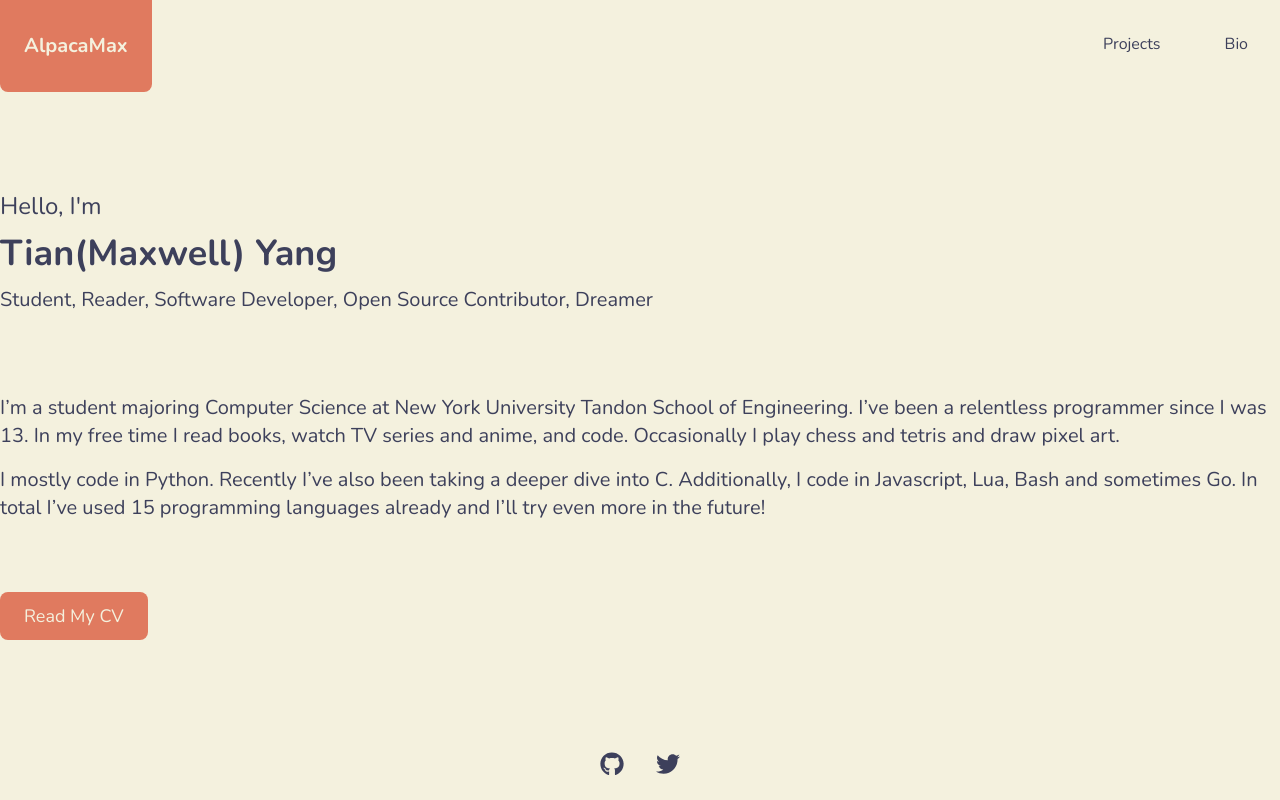
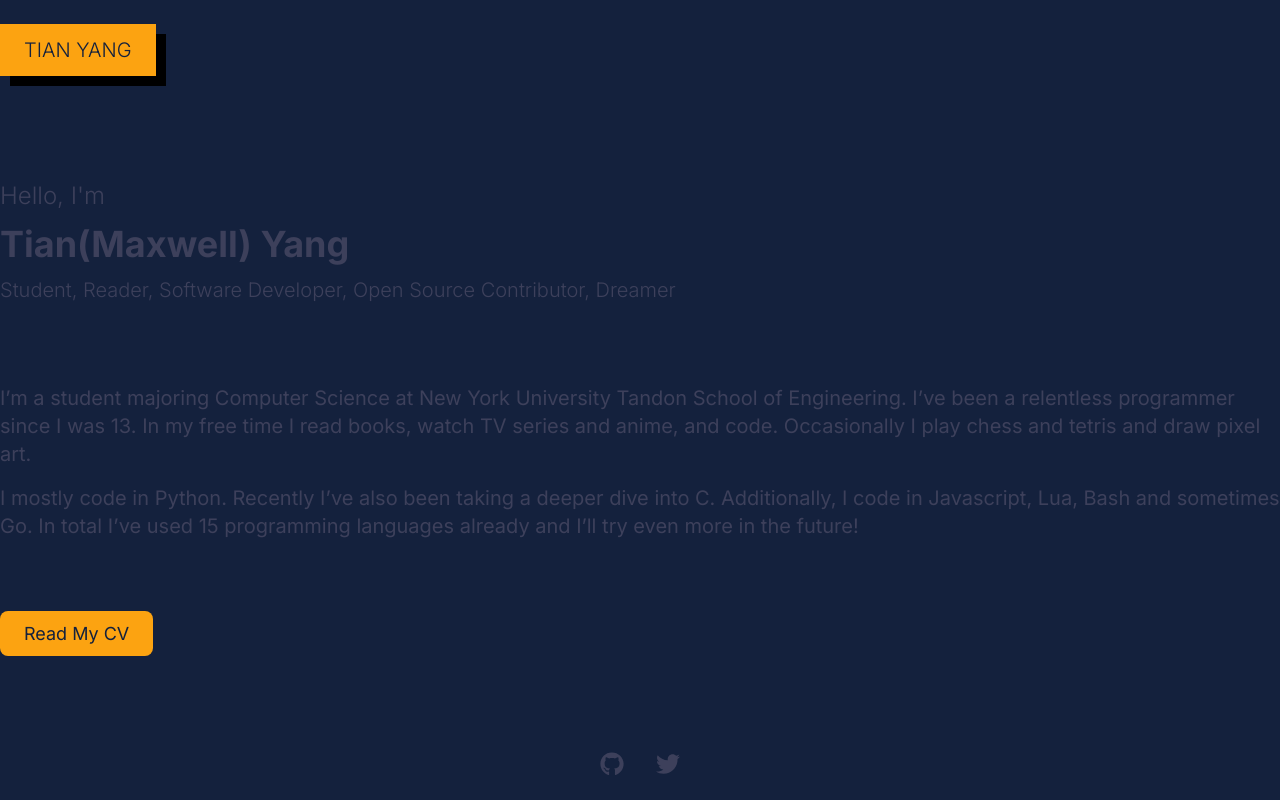
Before and after one commit to AlpacaMax/AlpacaMax.github.io, a Next.js app: page / in a window 1280 px wide. Built offline with nearby package versions, Linux system fonts and the light colour scheme.

Commit message:
Add new color scheme and header

```diff
--- /dev/null
+++ b/components/header.js
@@ -0,0 +1,17 @@
+import Link from 'next/link';
+
+export default function Header() {
+    return (
+		<div className="flex flex-row">
+			<div className="grow flex flex-row">
+				<div className="bg-highlight my-6 py-3 px-6 shadow-[10px_10px_rgba(0,0,0,1)]">
+					<Link href="/">
+						<a className="text-xl text-bgcolor font-light">
+                            TIAN YANG
+						</a>
+					</Link>
+				</div>
+			</div>
+		</div>
+	)
+}
--- a/components/layout.js
+++ b/components/layout.js
@@ -1,10 +1,12 @@
+import Header from '../components/header.js';
 import Navbar from '../components/navbar.js';
 import Footer from '../components/footer.js';
 
 export default function Layout({ children }) {
 	return (
 		<div className="h-screen container mx-auto flex flex-col">
-			<Navbar />
+			{/* <Navbar /> */}
+			<Header />
 			{ children }
 			<Footer />
 		</div>
--- a/styles/globals.css
+++ b/styles/globals.css
@@ -1,5 +1,6 @@
 @import url('https://fonts.googleapis.com/css2?family=Nunito:ital,wght@0,200;0,300;0,400;0,500;0,600;0,700;0,800;0,900;1,200;1,300;1,400;1,500;1,600;1,700;1,800;1,900&display=swap');
 @import url('https://fonts.googleapis.com/css2?family=Crimson+Pro:ital,wght@0,200;0,300;0,400;0,500;0,600;0,700;0,800;0,900;1,200;1,300;1,400;1,500;1,600;1,700;1,800;1,900&display=swap');
+@import url('https://fonts.googleapis.com/css2?family=Inter:ital,wght@0,200;0,300;0,400;0,500;0,600;0,700;0,800;0,900;1,200;1,300;1,400;1,500;1,600;1,700;1,800;1,900&display=swap');
 
 @tailwind base;
 @tailwind components;
--- a/tailwind.config.js
+++ b/tailwind.config.js
@@ -6,12 +6,12 @@ module.exports = {
   theme: {
     extend: {
 			colors: {
-				'bgcolor': '#f4f1de',
-				'highlight': '#e07a5f',
+				'bgcolor': '#14213D',
+				'highlight': '#FCA311',
 				'text': '#3d405b'
 			},
 			fontFamily: {
-				sans: ['Nunito', 'sans-serif'],
+				sans: ['Inter', 'Nunito', 'sans-serif'],
 				serif: ['Crimson Pro'],
 			},
 		},
```
